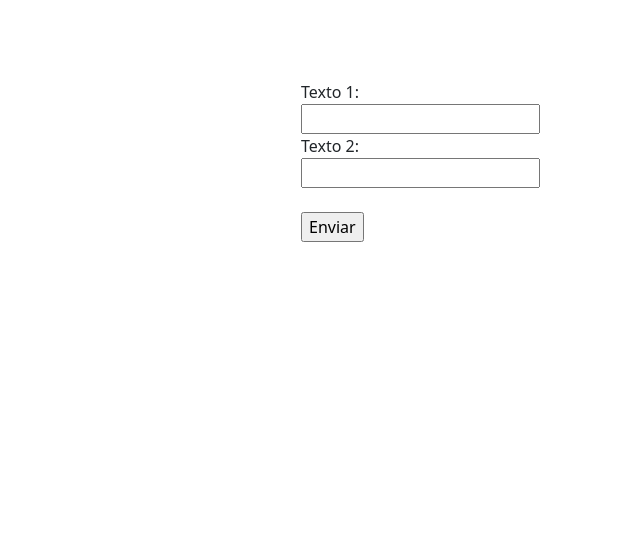
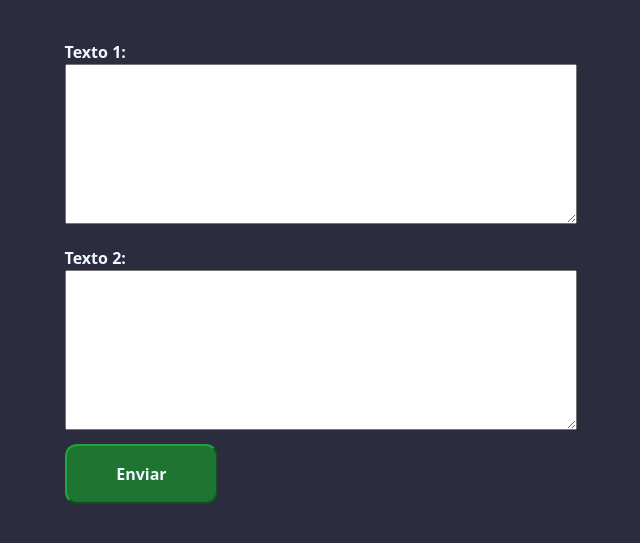
Before and after one commit to projeto-de-algoritmos/PD_Plagio, a Flask app: page / in a window 1280 px wide. Shown: the top 543 px of the page, without its empty margins (89-729 px from the left). Run offline with Flask 2, Linux system fonts and the light colour scheme.

Commit message:
ajuste de css

```diff
--- a/src/static/css/styles.css
+++ b/src/static/css/styles.css
@@ -0,0 +1,42 @@
+.body-wrapper{
+    background-color: rgb(44, 44, 63);
+}
+.wrapper{
+    align-content: center;
+    padding-top: 4vh;
+    margin: auto 12vw;
+    width: 500px
+}
+.content-box{
+    padding-bottom: 1vh;
+
+    padding-top: 1vh;
+}
+.input-text{
+    height: 20vh;
+    width:40vw;
+}
+.content-label{
+    font-weight: bold;
+    color: aliceblue;
+}
+
+.send-button{
+    font-weight: bolder;
+    padding: 1em;
+    width: 12vw;
+    border-radius: 12px;
+    background-color:  rgb(30, 116, 49);
+    color: aliceblue;
+    border-color: rgb(31, 165, 60);
+}
+.send-button:hover{
+    background-color:  rgb(33, 87, 37);
+    border-color: rgb(26, 121, 32);
+}
+.badge{
+    position: absolute;
+    left: 50vw;
+    top: 0;
+
+}
--- a/src/templates/base.html
+++ b/src/templates/base.html
@@ -5,19 +5,22 @@
     <link rel="stylesheet" href="{{ url_for('static', filename='css/styles.css') }}">
     <link href="https://cdn.jsdelivr.net/npm/bootstrap@5.0.2/dist/css/bootstrap.min.css" rel="stylesheet" integrity="sha384-EVSTQN3/azprG1Anm3QDgpJLIm9Nao0Yz1ztcQTwFspd3yD65VohhpuuCOmLASjC" crossorigin="anonymous">
   </head>
-  <body>
-    <div class="p-3 ps-5 mb-5">
-    </div>
-      <div  style="margin:0 auto; width: 500px">
+  <body class="body-wrapper">
+      <div class="wrapper" >
         <form method="post">
-          <label for="str1">Texto 1:</label><br>
-          <input type="text" id="str1" name="str1" value="{{str1}}"required><br>
-          <label for="str2">Texto 2:</label><br>
-          <input type="text" id="str2" name="str2"  value="{{str2}}" required><br><br>
-          <input type="submit" value="Enviar">
+          <div class="content-box">
+          <label class="content-label" for="str1">Texto 1:</label><br>
+          <textarea type="text" id="str1" name="str1" class="input-text" value="{{str1}}"required></textarea>
+          </div>
+          <div class="content-box">
+            <label class="content-label" for="str2">Texto 2:</label><br>
+            <textarea  type="text" id="str2" name="str2" class="input-text" value="{{str2}}" required>
+            </textarea>
+          </div>
+          <input class="send-button" type="submit" value="Enviar">
         </form>
         {% if compara_str %}
-            <h3> <span class="badge bg-secondary">{{compara_str}} de semelhança!</span></h3>
+            <h3> <span class="badge bg-secondary">{{compara_str}} % de semelhança!</span></h3>
         {% endif %}
     </div>
   </body>
```
